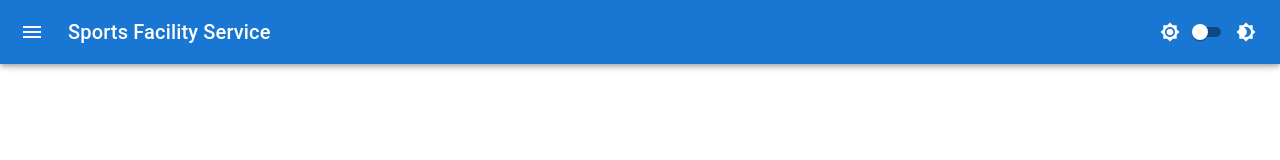
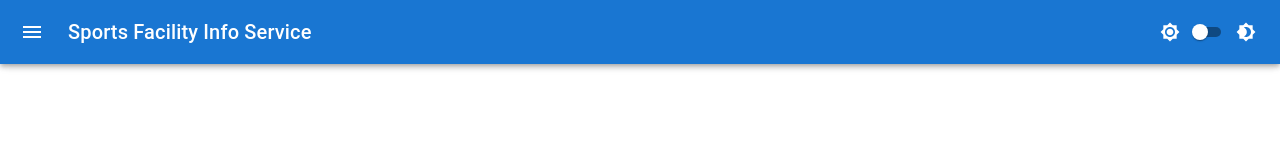
Before and after one commit to hiro0118/sports-facility-service, a React (Create React App) app in the folder frontend/: page / in a window 1280 px wide. Shown: the top 160 px of the page. Built offline with nearby package versions, Linux system fonts and the light colour scheme.

Commit message:
Change page names

```diff
--- a/frontend/public/index.html
+++ b/frontend/public/index.html
@@ -24,7 +24,7 @@
       work correctly both with client-side routing and a non-root public URL.
       Learn how to configure a non-root public URL by running `npm run build`.
     -->
-    <title>Sports Facility Service</title>
+    <title>Sports Facility Info Service</title>
   </head>
   <body>
     <noscript>You need to enable JavaScript to run this app.</noscript>
--- a/frontend/src/components/menu-bar/MenuBar.tsx
+++ b/frontend/src/components/menu-bar/MenuBar.tsx
@@ -102,7 +102,7 @@ export const MenuBar: FC<Props> = (props: Props) => {
             <MenuIcon />
           </IconButton>
           <Typography variant="h6" noWrap component="div" sx={{ flexGrow: 1 }}>
-            Sports Facility Service
+            Sports Facility Info Service
           </Typography>
 
           <Stack direction="row" spacing={1} alignItems="center">
--- a/frontend/src/pages/Pages.tsx
+++ b/frontend/src/pages/Pages.tsx
@@ -1,8 +1,8 @@
-import { TennisCourtsPage } from "./tokyo-sports-page/TennisCourtsPage";
-import { WorkInProgressPage } from "./wip-page/WorkInProgressPage";
+import { TennisCourtsPage } from "./raffle-status-page/RaffleStatusPage";
+import { WorkInProgressPage } from "./notification-config-page/NotificationConfigPage";
 import { PageInfo } from "../components/menu-bar/PageInfo";
 import SportsTennisIcon from '@mui/icons-material/SportsTennis';
-import ContactSupportIcon from '@mui/icons-material/ContactSupport';
+import CircleNotificationsIcon from '@mui/icons-material/CircleNotifications';
 
 export const pages: PageInfo[] = [
   {
@@ -12,9 +12,9 @@ export const pages: PageInfo[] = [
     element: TennisCourtsPage,
   },
   {
-    title: "WIP",
-    path: "wip",
-    icon: ContactSupportIcon,
+    title: "Notification Config",
+    path: "notification-config",
+    icon: CircleNotificationsIcon,
     element: WorkInProgressPage,
   }
 ]
--- a/frontend/src/pages/tokyo-sports-page/TennisCourtsPage.tsx
+++ b/frontend/src/pages/raffle-status-page/RaffleStatusPage.tsx
@@ -130,7 +130,7 @@ export const TennisCourtsPage = () => {
 
   return (
     <>
-      <Typography variant="h3" padding={3} align="center">Tennis Court Application Status</Typography>
+      <Typography variant="h3" padding={3} align="center">Raffle Status</Typography>
       <Container sx={{ mb: 2 }}>
         <Box sx={{ borderBottom: 1, borderColor: 'divider' }}>
           <Tabs value={tabId} onChange={handleTabChange} aria-label="basic tabs example">
--- a/frontend/src/pages/tokyo-sports-page/SortableTable.tsx
+++ b/frontend/src/pages/raffle-status-page/SortableTable.tsx
@@ -1,7 +1,7 @@
 import { IconButton, Paper, Table, TableBody, TableCell, TableContainer, TableHead, TableRow, TableSortLabel } from "@mui/material";
 import { FC, memo, useState } from "react";
 import StarIcon from '@mui/icons-material/Star';
-import { CourtData } from "./TennisCourtsPage";
+import { CourtData } from "./RaffleStatusPage";
 import { RaffleStatus } from "../../resources/RaffleStatusResource";
 
 export const MAX_DISPLAY_NUM = 100;
```
Also changed, not shown: frontend/src/pages/notification-config-page/NotificationConfigPage.tsx (renamed from frontend/src/pages/wip-page/WorkInProgressPage.tsx), frontend/src/pages/raffle-status-page/FilterAccordion.tsx (renamed from frontend/src/pages/tokyo-sports-page/FilterAccordion.tsx).
